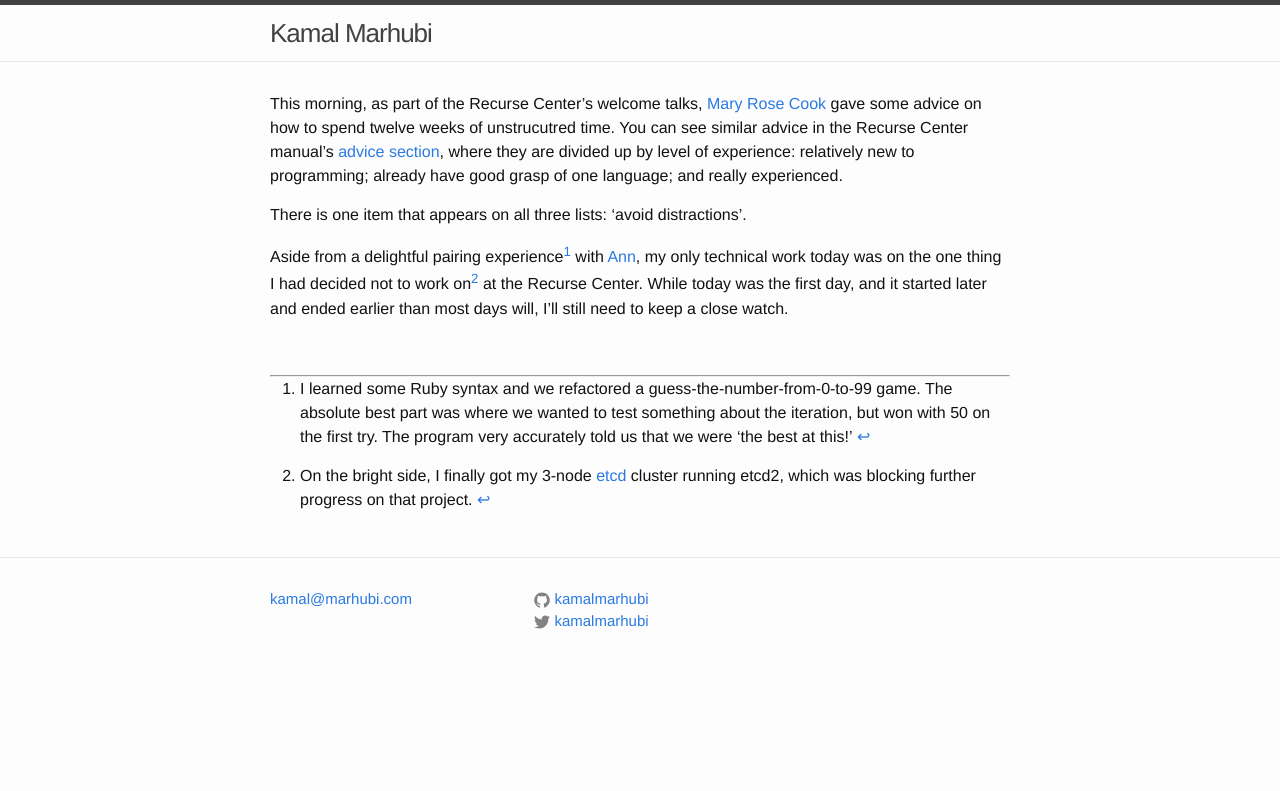
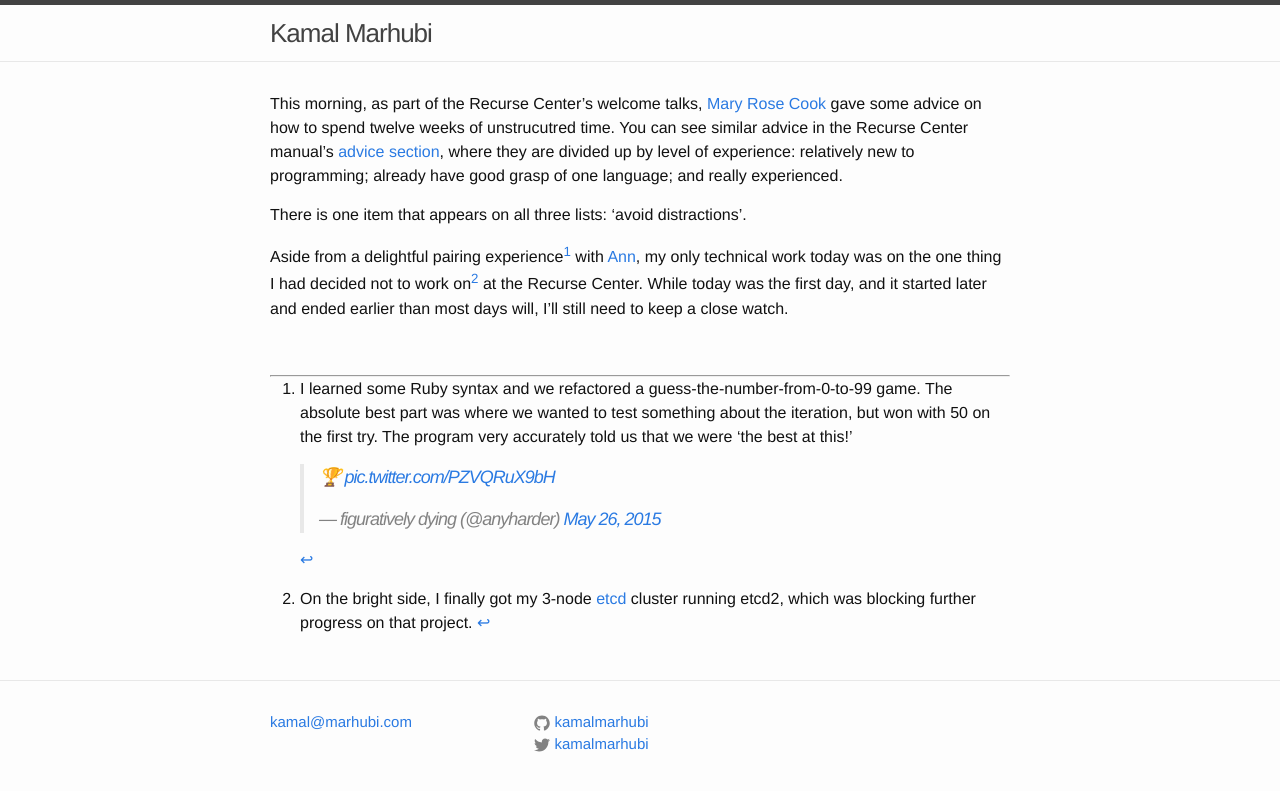
Before and after one commit to kamalmarhubi/website, a Jekyll site: the page built from _posts/2015-05-26-avoiding-distractions.markdown, in a window 1280 px wide. Shown: the top 791 px of the page. Built offline with Jekyll 4.4.1, drawn with Linux system fonts in a browser that asks for light colours; comment, search, counter and statistics services are not loaded.

Commit message:
Embed Ann's tweet with screenshot

```diff
--- a/_posts/2015-05-26-avoiding-distractions.markdown
+++ b/_posts/2015-05-26-avoiding-distractions.markdown
@@ -31,6 +31,8 @@ later and ended earlier than most days will, I'll still need to keep a close wat
     guess-the-number-from-0-to-99 game. The absolute best part was where we wanted
     to test something about the iteration, but won with 50 on the first try. The
     program very accurately told us that we were ‘the best at this!’
+    <blockquote class="twitter-tweet" lang="en"><p lang="und" dir="ltr">🏆 <a href="http://t.co/PZVQRuX9bH">pic.twitter.com/PZVQRuX9bH</a></p>&mdash; figuratively dying (@anyharder) <a href="https://twitter.com/anyharder/status/603273545091817472">May 26, 2015</a></blockquote>
+    <script async src="//platform.twitter.com/widgets.js" charset="utf-8"></script>
 
 [^non-project]:
     On the bright side, I finally got my 3-node [etcd] cluster running etcd2,
```
